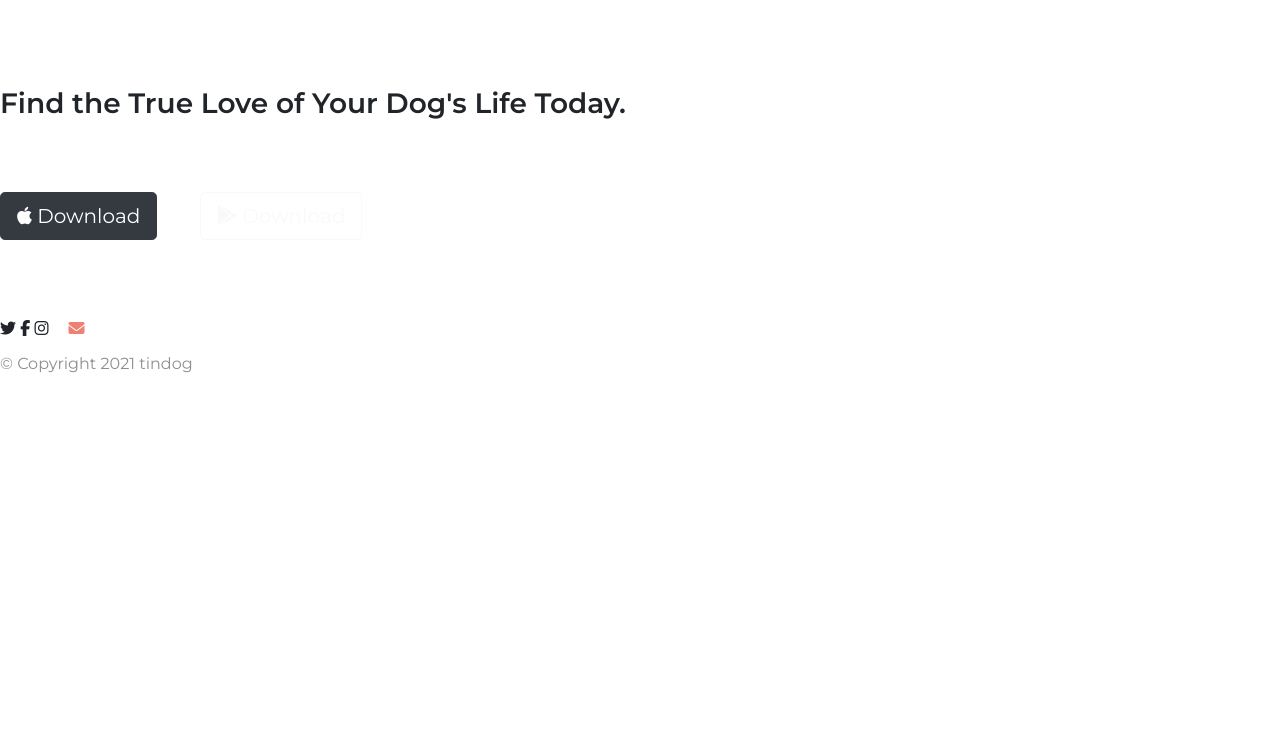
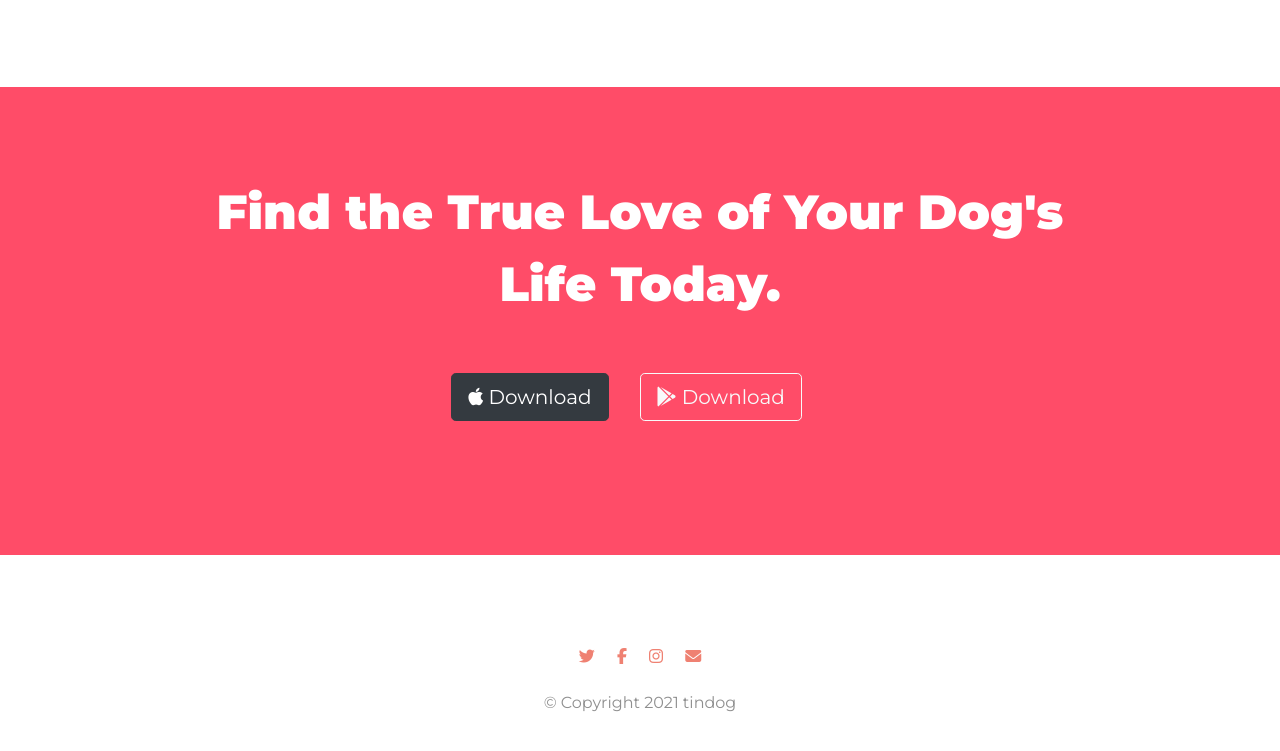
Before and after one commit to camperjett/tindog-website, a plain HTML site: page index.html in a window 1280 px wide. Shown: the part 2477-3228 px from the top of the page. Before the commit the page ends 2869 px from the top, so only its background shows below. Drawn offline with nearby package versions, Linux system fonts and the light colour scheme.

Commit message:
stylised bottom section

```diff
--- a/css/styles.css
+++ b/css/styles.css
@@ -61,11 +61,11 @@ h3{
   background-color: #fff;
   padding: 7% 15%;
 }
-.fas{
+.feature-icons{
   color: #ef8172;
   padding: 1rem;
 }
-.fas:hover{
+.feature-icons:hover{
   color: #ff4c68;
 }
 /* Feature Box */
@@ -114,6 +114,34 @@ p{
   padding: 5% 2%;
   text-align: center;
 }
+/* Call to action */
+#cta{
+  background-color: #ff4c68;
+  text-align: center;
+  padding:7% 15%;
+}
+.footer-text{
+  color:#fff;
+  font-weight: bold;
+  font-size: 3rem;
+  line-height: 1.5;
+}
+
+/* Footer */
+#footer{
+  text-align: center;
+  padding:7% 15%;
+  color: #ef8172;
+}
+.social-icons{
+  padding: 0 1% 3%;
+}
+.social-icons:hover{
+  color:#ff4c68;
+}
+
+
+
 @media (max-width: 1000px) {
   #title{
     text-align: center;
@@ -124,3 +152,11 @@ p{
     position: static;
     right:25%;
   }
+@media (max-width: 500px) {
+  .container-fluid{
+    padding:3% 0 7%;
+  }
+  body{
+    font-size: 1.5rem;
+  }
+}
```
